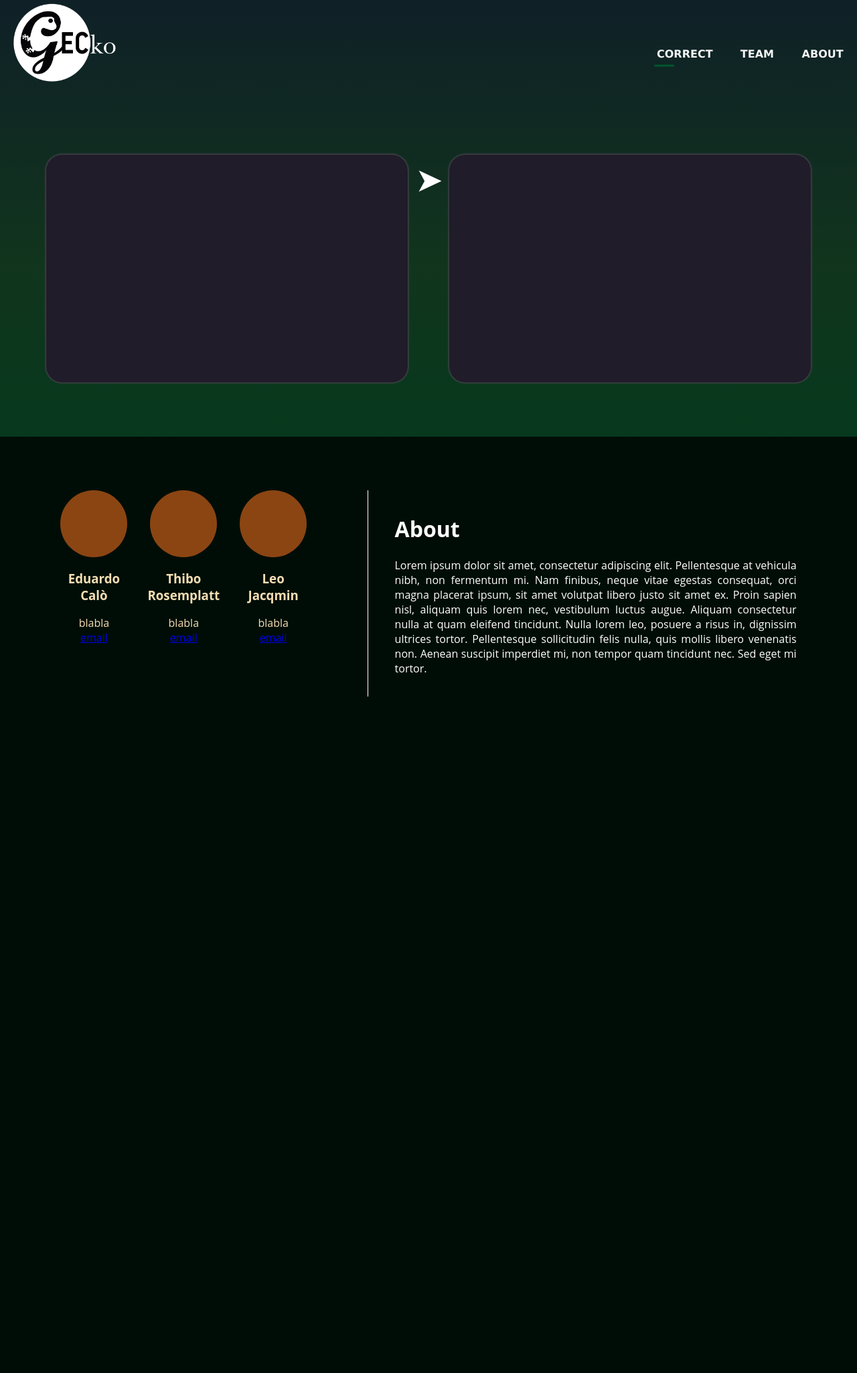
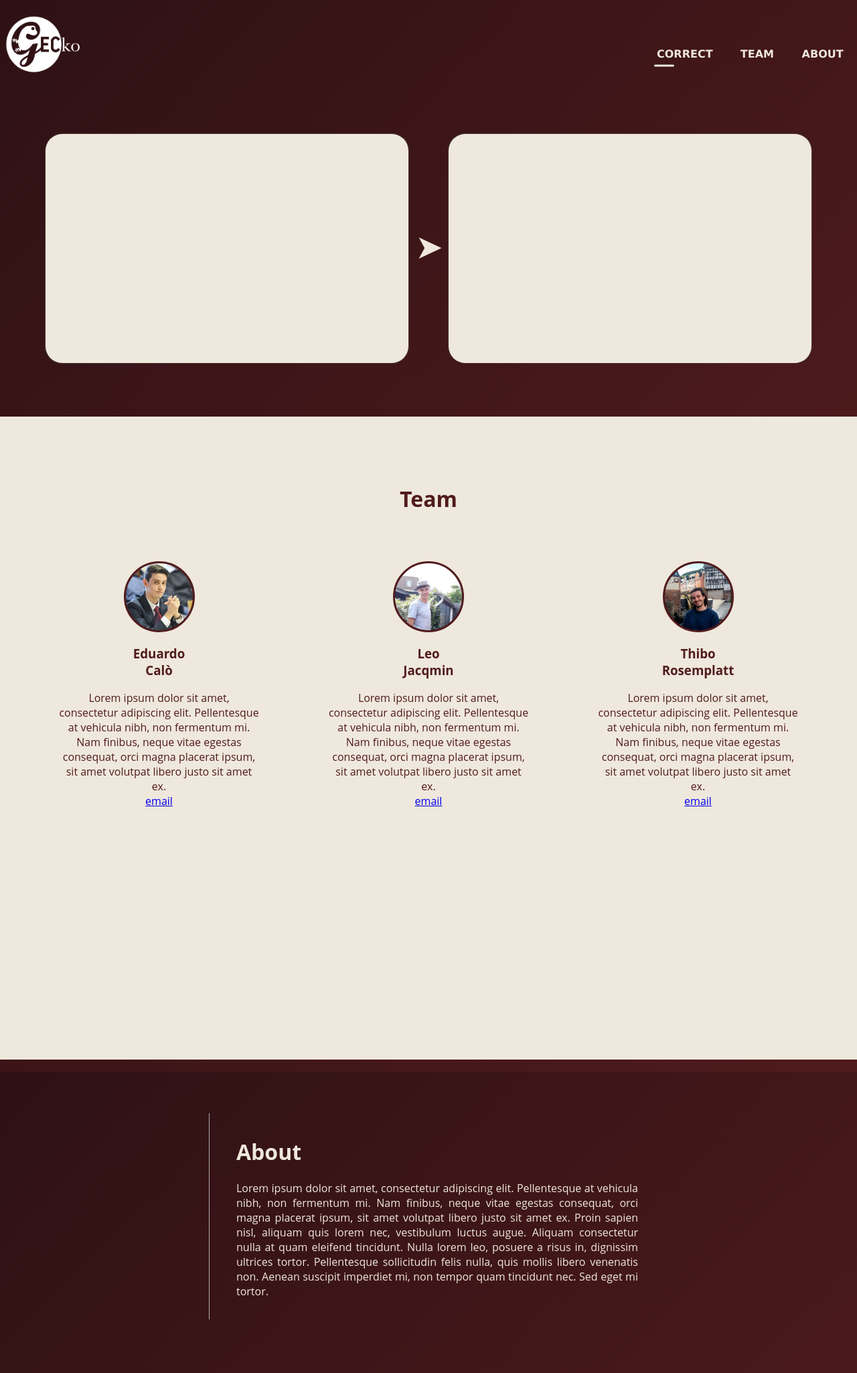
Before and after one commit to jacqle/GECko, a Flask app: page / in a window 1280 px wide. Shown: the whole page at 67% size. Before the commit the page ends 1040 px from the top, so only its background shows below. Run offline with Flask 2, Linux system fonts and the light colour scheme; some web fonts are replaced.

Commit message:
Updated Team Section, Colours, Arrow, Footer

```diff
--- a/code/webapp/static/css/style.css
+++ b/code/webapp/static/css/style.css
@@ -12,16 +12,18 @@ body {
     margin: 0;
     /* background-color: #000D06; */
     /* background: radial-gradient(ellipse at center,#126819 0,#0a3a16 100%); */
-    /* background: linear-gradient(135deg, #305EE6 0%,#47F5BC 100%); */
 
     background: #0F2027;  /* fallback for old browsers */
-    background: linear-gradient(to top, #003b1e, #11351d, #0F2027); /* W3C, IE 10+/ Edge, Firefox 16+, Chrome 26+, Opera 12+, Safari 7+ */
-
+    background: linear-gradient(135deg, #2E1114 0%, #501B1D 100% );
+    /* background: linear-gradient(135deg, #305EE6 0%,#47F5BC 100%); */
+    /* background: linear-gradient(to top, #003b1e, #11351d, #0F2027); W3C, IE 10+/ Edge, Firefox 16+, Chrome 26+, Opera 12+, Safari 7+ */
 
     background-repeat: no-repeat;
     background-attachment: fixed;
     text-align: center;
+
 }
+
 
 
 
@@ -47,7 +49,7 @@ nav a
     width: 33.333%;
     display: table-cell;
     text-align: center;
-    color: whitesmoke;
+    color: #efe8dc;
     text-decoration: none;
     font-family: Verdana, Geneva, Tahoma, sans-serif;
     font-weight: bold;
@@ -88,14 +90,14 @@ nav a:after
     bottom: 0;
     width: 30px;
     height: 3px;
-    background-color: rgb(0, 87, 46);
+    background-color: #efe8dc;
     border-radius: 5px;
     transition: 0.2s ease left;
 }
 
 nav a:hover
 {
-    color: #fff;
+    color: ##efe8dc;
 }
 
 nav a:hover:before, nav a:hover:after
@@ -121,15 +123,16 @@ header {
     text-align: center;
     /* background-color:#012615; */
     /* outline: 1px solid purple; */
-    height: 150px;
+    height: 100px;
+    margin-top: 20px;
 }
 
 .logo-container {
     position: relative;
     /* width: 150px; */
-    margin-left: 8px;
     /* outline: 1px solid rebeccapurple; */
     width: fit-content;
+
 }
 
 
@@ -155,7 +158,7 @@ header {
     font-size: 30px;
     width: 500px;
     min-height: 300px;
-    background-color: #201c29
+    background-color: #efe8dc
 }
 
 #textarea-input, #textarea-output {
@@ -164,11 +167,12 @@ header {
     border: 1px solid rgb(255 255 255 / 15%);
     border-radius: 25px;
     font-family: 'Open Sans', sans-serif;
-    color: whitesmoke;
+    color: black;
     font-size: 25px;
     resize: none;
     outline: none;
     box-shadow: 0 0 3px #4b4b4b;
+    height: 150px;
 }
 
 #text-box-input:focus{
@@ -178,7 +182,7 @@ header {
 .container-about {
     float: center;
     width: 1150px;
-    color: white;
+    color: #efe8dc;
 }
 
 .textboxes-container {
@@ -205,9 +209,8 @@ fieldset.inputs{
     background: transparent;
     height: 40px;
     width: 40px;
-    border: 0;
-    padding: 10px;
-    color: #FFFFFF;
+    padding: 140px 10px 140px 10px;
+    color: #efe8dc;
     font-size: 50px;
     -webkit-transition: all 0.3 ease;
     transition: all 0.3 ease;
@@ -218,24 +221,24 @@ fieldset.inputs{
 }
 
 .arrow-button:hover,.arrow-button:active,.arrow-button:focus {
-    color: #7096E0;
+    /* color: #7096E0; */
+    color: #B4A696;
     background: transparent;
     transition: background 0.4s ease-in-out;
 }
 
-/* footer */
-footer {
+
+/* blocco-team */
+.team {
     padding: 80px 0;
     width: 100%;
-    /* height: 500px; */
-    background-color:#000D06;
-    display: flex;
-    flex-wrap: wrap;
-    justify-content: space-evenly;
-    align-items: flex-start;
+    height: 100vh;
+    background-color:#efe8dc;
     font-family: 'Open Sans', sans-serif;
 }
 
+
+/* Team */
 
 .team-container {
     max-width: 1000px;
@@ -248,19 +251,55 @@ footer {
 
 .team-member{
     margin: 0 15px;
-    color: wheat;
+    color: #501B1D;
+    width: 300px;
+    flex-wrap: wrap;
 }
 
-.team-member h3{
-    /* color: white; */
+.team-title {
+    display: flex;
+    flex-wrap: wrap;
+    justify-content: space-evenly;
+    align-items: flex-end;
+    color: #501B1D;
+    margin-bottom: 50px;
 }
 
 .team-member-picture{
     width: 100px;
     height: 100px;
     border-radius: 100%;
-    background-color: saddlebrown;
     margin: auto;
+    /* clip-path: circle(50px at center); */
+    border: #501B1D 3px solid;
+    background-size: 100px 100px;
+}
+
+.team-member-picture#eduardo-picture{
+    background-image: url("../img/edu.jpeg");
+}
+
+.team-member-picture#leo-picture{
+    background-image: url("../img/leo.jpeg");
+}
+
+.team-member-picture#thibo-picture{
+    background-image: url("../img/thi.jpeg");
+}
+
+/* footer */
+
+footer {
+    padding: 80px 0;
+    width: 100%;
+    /* height: 500px; */
+    background-color:transparent;
+    color: #efe8dc;
+    display: flex;
+    flex-wrap: wrap;
+    justify-content: space-evenly;
+    align-items: flex-end;
+    font-family: 'Open Sans', sans-serif;
 }
 
 .container-about {
@@ -268,5 +307,5 @@ footer {
     text-align: justify;
     /* outline: salmon 1px solid; */
     max-width: 600px;
-    border-left: 1px solid white;
+    border-left: 1px solid #ADADAD;
 }
--- a/code/webapp/templates/base.html
+++ b/code/webapp/templates/base.html
@@ -13,7 +13,7 @@
     <link rel="apple-touch-icon" sizes="57x57" href="../static/favicon/apple-icon-57x57.png">
     <link rel="apple-touch-icon" sizes="60x60" href="../static/favicon/apple-icon-60x60.png">
     <link rel="apple-touch-icon" sizes="72x72" href="../static/favicon/apple-icon-72x72.png">
-    <link rel="apple-touch-icon" sizes="76x76" href="../static/favicon/apple-icon-76x76.png">
+    <link rel="apple-touch-icon" sizes="76x76" href="../static/favicon/apple-icon-76x76.pn">
     <link rel="apple-touch-icon" sizes="114x114" href="../static/favicon/apple-icon-114x114.png">
     <link rel="apple-touch-icon" sizes="120x120" href="../static/favicon/apple-icon-120x120.png">
     <link rel="apple-touch-icon" sizes="144x144" href="../static/favicon/apple-icon-144x144.png">
@@ -34,7 +34,7 @@
     <!--header-->
     <header id="myHeader">
         <div class="logo-container">
-            <img src="../static/img/GECko_logo_rectangular.png" alt="Logo of GECko" width="175" height="130">
+            <img src="../static/img/GECko_full.png" alt="Logo of GECko" width="150" height="94">
         </div>
 
         <nav>
@@ -57,35 +57,56 @@
         </div>
     </div>
 
+    <div class="team">
 
-    <footer>
-        <div class="team-container">
+        <div class="team-title">
+            <h1>Team</h1>
+        </div>
+
+        <div class="team-title">
         <!-- member1-->
         <div class="team-member">
-                <div class="team-member-picture"></div>
+            <div class="team-member-picture" id="eduardo-picture">
+            <!-- <img src="../static/img/0.jpeg" width="100" height="100"> -->
+            </div>
             <h3>Eduardo<br>Calò</h3>
-                <span>blabla</span><br>
+            <span>Lorem ipsum dolor sit amet, consectetur adipiscing elit. Pellentesque at vehicula nibh, non fermentum mi.
+                Nam finibus, neque vitae egestas consequat, orci magna placerat ipsum, sit amet volutpat libero justo sit
+                amet ex. </span><br>
             <a class="email" href="educa95@gmail.com"><span>email</span></a>
         </div>
 
         <!-- member2-->
         <div class="team-member">
-                <div class="team-member-picture"></div>
-                <h3>Thibo<br>Rosemplatt</h3>
-                <span>blabla</span><br>
-                <a class="email" href="educa95@gmail.com"><span>email</span></a>
+            <div class="team-member-picture" id="leo-picture">
+            <!-- <img src="../static/img/leo.jpeg" width="100" height="100"> -->
+            </div>
+            <h3>Leo<br>Jacqmin</h3>
+            <span>Lorem ipsum dolor sit amet, consectetur adipiscing elit. Pellentesque at vehicula nibh, non fermentum mi.
+                Nam finibus, neque vitae egestas consequat, orci magna placerat ipsum, sit amet volutpat libero justo sit
+                amet ex. </span><br>
+            <a class="email" href="jacqmin.leo@gmail.com"><span>email</span></a>
         </div>
 
         <!-- member3-->
         <div class="team-member">
-                <div class="team-member-picture"></div>
-                <h3>Leo<br>Jacqmin</h3>
-                <span>blabla</span><br>
-                <a class="email" href="educa95@gmail.com"><span>email</span></a>
+            <div class="team-member-picture" id="thibo-picture">
+            <!-- <img src="../static/img/thi.jpeg" width="100" height="100"> -->
+            </div>
+            <h3>Thibo<br>Rosemplatt</h3>
+            <span>Lorem ipsum dolor sit amet, consectetur adipiscing elit. Pellentesque at vehicula nibh, non fermentum mi.
+                Nam finibus, neque vitae egestas consequat, orci magna placerat ipsum, sit amet volutpat libero justo sit
+                amet ex. </span><br>
+            <a class="email" href="thibo.rosemplatt@gmail.com>"><span>email</span></a>
+        </div>
+
+    </div>
     </div>
     </div>
 
+    <footer>
         <!--about-->
+
         <div class="container-about">
             <h1>About</h1>
             <p> Lorem ipsum dolor sit amet, consectetur adipiscing elit. Pellentesque at vehicula nibh, non fermentum mi.
```
Also changed, not shown: code/webapp/static/img/GECko_full.png (added), code/webapp/static/img/edu.jpeg (added), code/webapp/static/img/leo.jpeg (added), code/webapp/static/img/thi.jpeg (added). Lines whose indentation alone changed are shown as unchanged.
